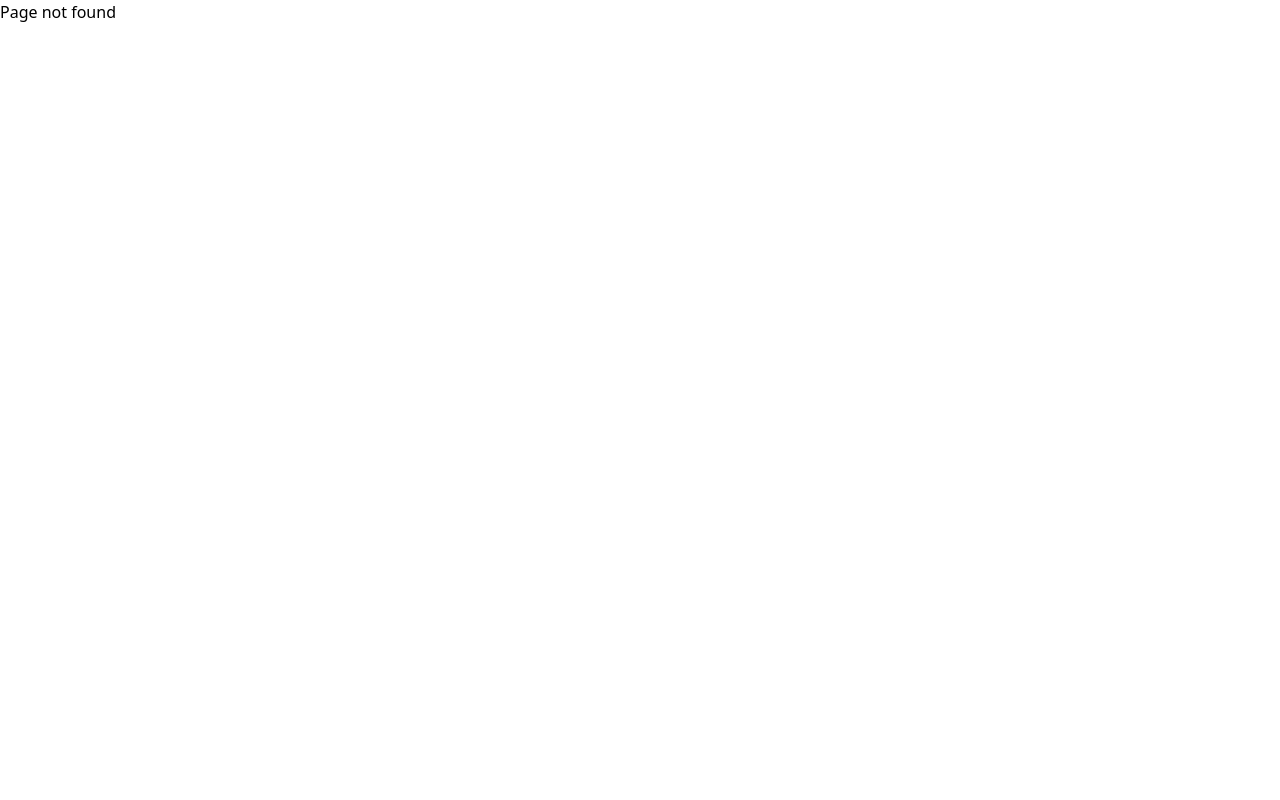
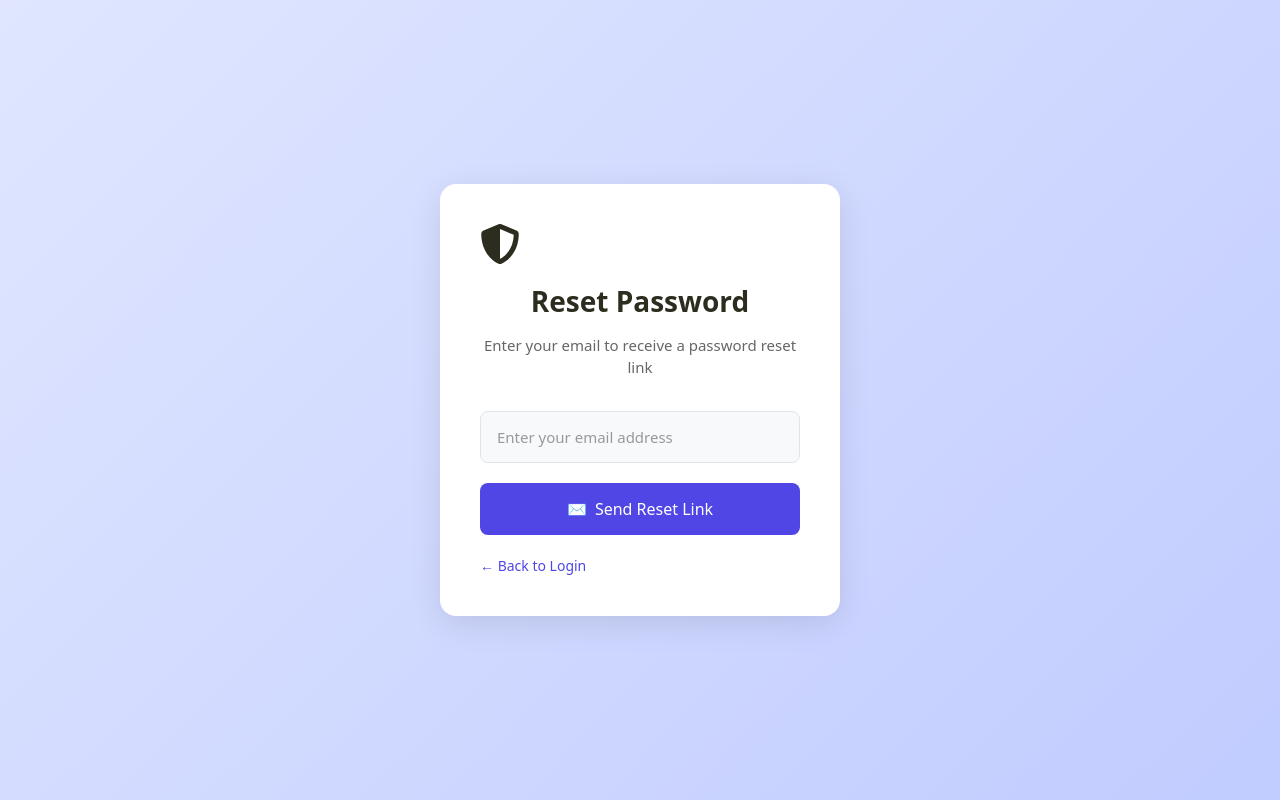
Before and after one commit to Pratheesha100/Batch-Buddy, a React (Vite) app in the folder frontend/: page /reset-password in a window 1280 px wide. Before the commit this address had no page. Built offline with nearby package versions, Linux system fonts and the light colour scheme.

Commit message:
reset-password

```diff
--- a/frontend/src/App.jsx
+++ b/frontend/src/App.jsx
@@ -8,6 +8,7 @@ import { Route, Routes } from "react-router-dom";
 import LandingPage from "./components/UserManagement/landingPage";
 import UserLog from "./components/UserManagement/UserLog";
 import Register from "./components/UserManagement/Register";
+import ResetPassword from "./components/UserManagement/ResetPassword";
 
 function App() {
   return (
@@ -17,6 +18,7 @@ function App() {
         <Route path="/login" element={<UserLog />} />
         <Route path="/register" element={<Register />} />
         <Route path="/get-started" element={<UserLog />} />
+        <Route path="/reset-password" element={<ResetPassword />} />
         <Route path="*" element={<div>Page not found</div>} />
       </Routes>
     </div>
--- /dev/null
+++ b/frontend/src/components/UserManagement/ResetPassword.css
@@ -0,0 +1,125 @@
+.reset-container {
+    display: flex;
+    align-items: center;
+    justify-content: center;
+    min-height: 100vh;
+    background: linear-gradient(135deg, #e0e6ff 0%, #c1ccff 100%);
+    padding: 1rem;
+}
+
+.reset-box {
+    background: white;
+    padding: 2.5rem;
+    border-radius: 16px;
+    box-shadow: 0 8px 32px rgba(0, 0, 0, 0.1);
+    width: 100%;
+    max-width: 400px;
+    text-align: center;
+}
+
+.reset-header {
+    margin-bottom: 2rem;
+}
+
+.shield-icon {
+    font-size: 2.5rem;
+    color: #2c2c1f;
+    margin-bottom: 1rem;
+}
+
+.reset-header h2 {
+    font-size: 1.75rem;
+    color: #2c2c1f;
+    margin-bottom: 0.75rem;
+    font-weight: 600;
+}
+
+.reset-header p {
+    color: #666;
+    font-size: 0.9375rem;
+    margin: 0;
+}
+
+.reset-form {
+    display: flex;
+    flex-direction: column;
+    gap: 1.25rem;
+}
+
+.email-input {
+    width: 100%;
+    padding: 0.875rem 1rem;
+    border: 1px solid #e1e4e8;
+    border-radius: 8px;
+    font-size: 0.9375rem;
+    color: #2c2c1f;
+    background: #f8f9fa;
+    transition: all 0.2s ease;
+}
+
+.email-input:focus {
+    border-color: #2c2c1f;
+    box-shadow: 0 0 0 3px rgba(44, 44, 31, 0.1);
+    background: #fff;
+    outline: none;
+}
+
+.email-input::placeholder {
+    color: #999;
+}
+
+.reset-btn {
+    width: 100%;
+    padding: 0.875rem;
+    background-color: #4F46E5;
+    color: white;
+    border: none;
+    border-radius: 8px;
+    cursor: pointer;
+    font-size: 1rem;
+    font-weight: 500;
+    display: flex;
+    align-items: center;
+    justify-content: center;
+    gap: 0.5rem;
+    transition: background-color 0.2s ease;
+}
+
+.reset-btn:hover {
+    background-color: #4338CA;
+}
+
+.success-message {
+    background-color: #ECFDF5;
+    color: #065F46;
+    padding: 1rem;
+    border-radius: 8px;
+    font-size: 0.875rem;
+    text-align: left;
+    display: flex;
+    align-items: center;
+    gap: 0.5rem;
+}
+
+.back-link {
+    color: #4F46E5;
+    text-decoration: none;
+    font-size: 0.875rem;
+    font-weight: 500;
+    display: inline-flex;
+    align-items: center;
+    gap: 0.25rem;
+    transition: color 0.2s ease;
+}
+
+.back-link:hover {
+    color: #4338CA;
+    text-decoration: underline;
+}
+
+/* Responsive adjustments */
+@media (max-width: 480px) {
+    .reset-box {
+        padding: 1.5rem;
+    }
+}
--- /dev/null
+++ b/frontend/src/components/UserManagement/ResetPassword.jsx
@@ -0,0 +1,55 @@
+import React, { useState } from "react";
+import { Link } from "react-router-dom";
+import { FaShieldAlt } from "react-icons/fa";
+import "./ResetPassword.css";
+
+function ResetPassword() {
+  const [email, setEmail] = useState("");
+  const [isLinkSent, setIsLinkSent] = useState(false);
+
+  const handleSubmit = (e) => {
+    e.preventDefault();
+    // Here you would typically make an API call to send the reset link
+    // For now, we'll just simulate the success state
+    setIsLinkSent(true);
+  };
+
+  return (
+    <div className="reset-container">
+      <div className="reset-box">
+        <div className="reset-header">
+          <FaShieldAlt className="shield-icon" />
+          <h2>Reset Password</h2>
+          <p>Enter your email to receive a password reset link</p>
+        </div>
+
+        <form onSubmit={handleSubmit} className="reset-form">
+          <input
+            type="email"
+            placeholder="Enter your email address"
+            value={email}
+            onChange={(e) => setEmail(e.target.value)}
+            required
+            className="email-input"
+          />
+
+          <button type="submit" className="reset-btn">
+            <span>✉️</span> Send Reset Link
+          </button>
+
+          {isLinkSent && (
+            <div className="success-message">
+              ✓ Reset link has been sent to your email address. Please check your inbox.
+            </div>
+          )}
+
+          <Link to="/" className="back-link">
+            ← Back to Login
+          </Link>
+        </form>
+      </div>
+    </div>
+  );
+}
+
+export default ResetPassword;
--- a/frontend/src/components/UserManagement/UserLog.jsx
+++ b/frontend/src/components/UserManagement/UserLog.jsx
@@ -1,5 +1,5 @@
 import React, { useState } from 'react';
-import { useNavigate } from 'react-router-dom';
+import { useNavigate, Link } from 'react-router-dom';
 import axios from 'axios';
 import { motion } from 'framer-motion';
 import { FcGoogle } from 'react-icons/fc';
@@ -161,6 +161,15 @@ const UserLog = () => {
               </button>
             </div>
 
+            <div className="flex items-center justify-end">
+              <Link
+                to="/reset-password"
+                className="text-sm text-white/80 hover:text-white transition-colors duration-200"
+              >
+                Forgot your password?
+              </Link>
+            </div>
+
             <div className="relative">
               <div className="absolute inset-0 flex items-center">
                 <div className="w-full border-t border-white/20" />
```
